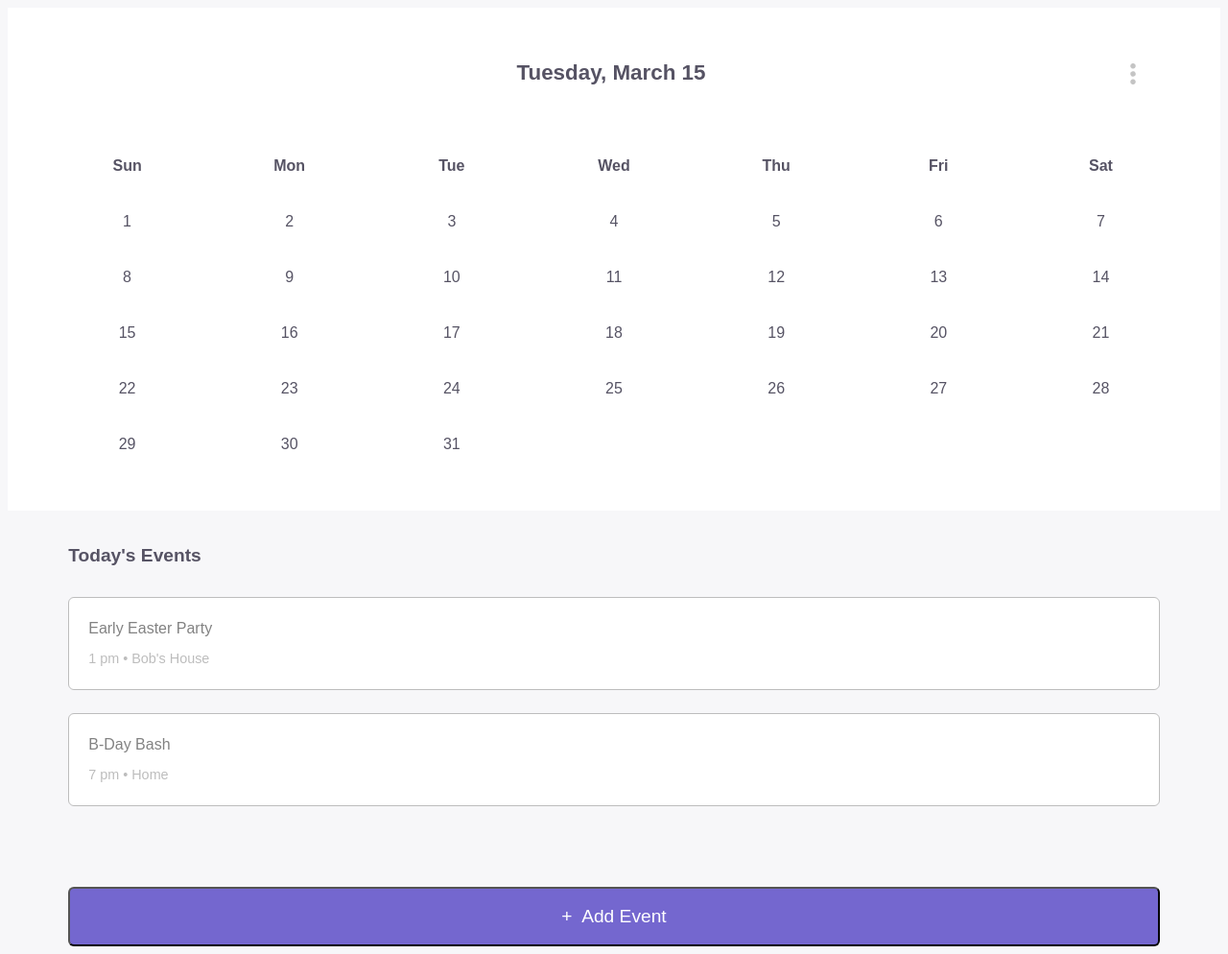
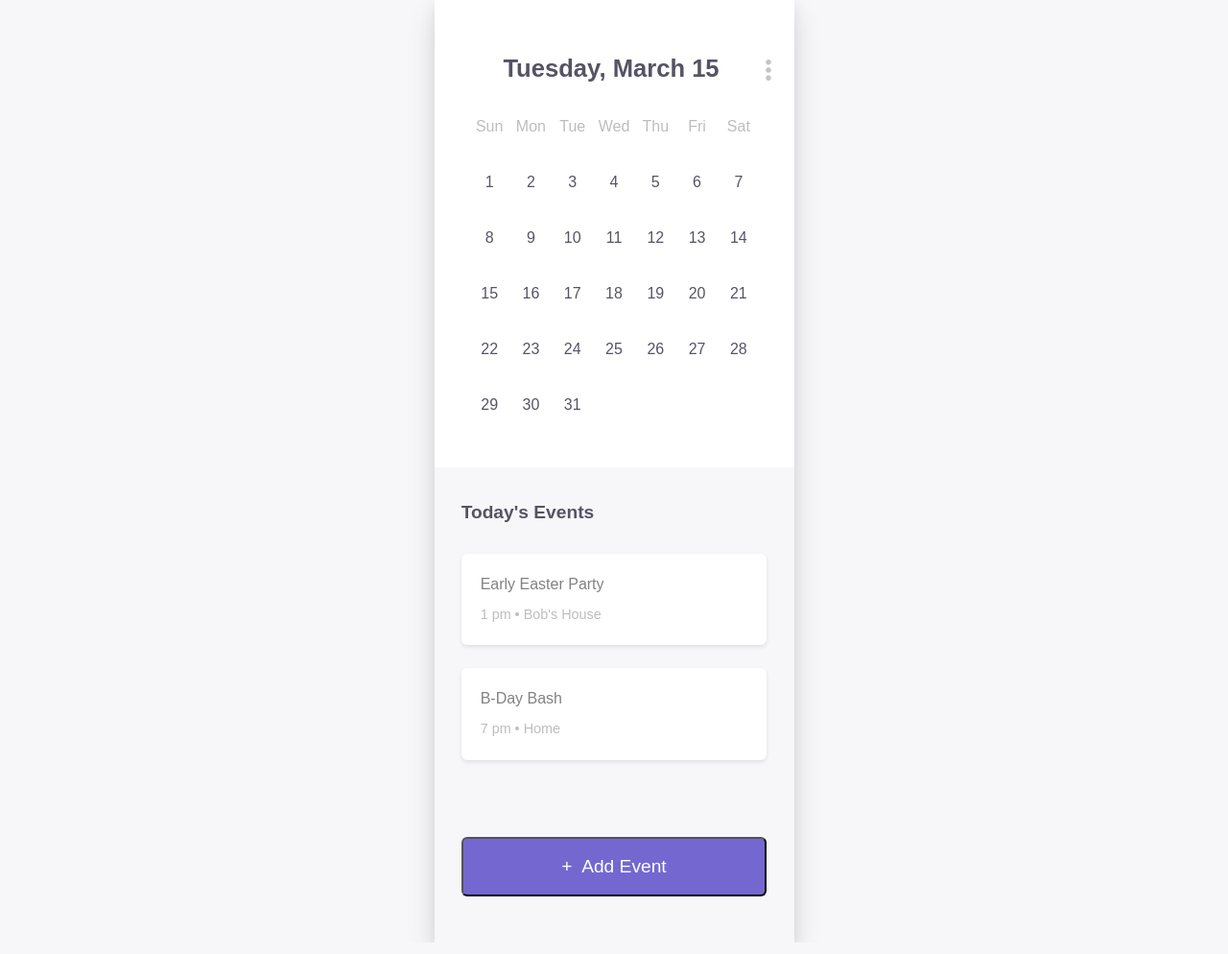
Before and after one commit to nmcalendar/nmcalendar.github.io, a plain HTML site: page index.html in a window 1280 px wide. Shown: the whole page at 96% size. Drawn offline with Linux system fonts and the light colour scheme.

Commit message:
Updated HTML and CSS on main screen

```diff
--- a/css/main.css
+++ b/css/main.css
@@ -1,21 +1,22 @@
-/* WRAPPER */
 
+/* BODY STYLING */
 
-.wrapper {
+body {
+    font: 1em avenir, sans-serif;
+    background-color: #F7F7F9;
+    color: #565364;
+    max-width: 375px;
     margin: 0 auto;
-    width: 90%;
+            box-shadow: 0 15px 30px 0 rgba(0,0,0,0.11),
+                        0 5px 15px 0 rgba(0,0,0,0.08);
+    overflow: hidden;
 }
 
 
 /* TEXT STYLING */
 
-body {
-    font: 1em avenir, sans-serif;
-    background-color: #F7F7F9;
-    color: #565364;
-}
 h1 {
-    font: 1.4em avenir, sans-serif;
+    font: 1.6em avenir, sans-serif;
     font-weight: 900;
     text-align: center;
 }
@@ -39,9 +40,12 @@ li {
     padding: 20px 0 20px 0;
 }
 .sun, .mon, .tue, .wed, .thu, .fri, .sat {
-    font-weight: 600;
+    font-weight: 400;
+    color: #BDBDBD;
 }
-
+a {
+    text-decoration: none;s
+}
 
 
 /* HEADER SETUP */
@@ -61,8 +65,8 @@ li {
 .menu {
     grid-column: 6;
     grid-row: 1;
-    text-align: center;
-    padding-top: 18px;
+    text-align: left;
+    padding-top: 22px;
 }
 
 
@@ -74,8 +78,16 @@ li {
     grid-auto-rows: auto;
     background-color: #fff;
     max-width: 100%;
-    padding: 40px;
+    padding: 0px 36px 36px 36px;
     margin: 0;
+}
+
+
+/* EVENT WRAPPER */
+
+.eventWrapper {
+    margin: 0 auto;
+    width: 85%;
 }
 
 
@@ -88,10 +100,14 @@ li {
 .event-item {
     padding: 10px 0px 10px 20px;
     background-color: #fff;
-    border: 1px solid #BDBDBD;
+    box-shadow: 0 2px 4px 0 rgba(0,0,0,0.10);
     border-radius: 6px;
     margin-bottom: 24px;
+    transition: all .2s;
 }
+.event-item:hover {
+    box-shadow: 0 4px 8px 0 rgba(0,0,0,0.12),
+    0 2px 4px 0 rgba(0,0,0,0.08);}
 
 
 /* BUTTON SETUP */
@@ -105,6 +121,11 @@ li {
     font: 1.2em avenir, sans-serif;
     background-color: #7467CF;
     width: 100%;
-    margin-top: 40px;
+    margin: 36px 0 48px 0;
     border-radius: 6px;
+    transition: all .2s;
 }
+
+.eventButton:hover {
+    background-color: rgb(136, 122, 230);
+}
--- a/index.html
+++ b/index.html
@@ -12,9 +12,12 @@
   <body>
     <header id="date-and-menu">
       <h1 class="date">Tuesday, March 15</h1>
-      <div class="menu"><img src="img/hamburger-menu.png" alt="Hamburger Menu"></div>
+      <div class="menu"> <a href="#"><img src="img/hamburger-menu.png" alt="Hamburger Menu"></a></div>
     </header>
 
+
+            <!-- CALENDAR -->
+    <div class="calDiv">
       <ul class="calendar">
 
             <!-- Days of the Week -->
@@ -60,24 +63,35 @@
             <li class="day">31</li>
 
       </ul>
+    </div>
 
-  <div class="wrapper">
+  <div class="shadowBox"></div>
+
+            <!-- Event Wrapper -->
+  <div class="eventWrapper">
+
+            <!-- Events Section -->
   <section class="events">
     <h2>Today's Events</h2>
+
+    <a class="eventLink" href="#">
       <div class="event-item">
         <h3>Early Easter Party</h3>
         <p>1 pm  •  Bob's House</p>
       </div>
+    </a>
+    <a class="eventLink" href="#">
       <div class="event-item">
         <h3>B-Day Bash</h3>
         <p>7 pm  •  Home</p>
       </div>
+    </a>
+
   </section>
 
-
+            <!-- Add Event Button -->
   <form class="addEvent" id="addEvent">
     <input type="submit" class="eventButton" value="+  Add Event">
-
   </form>
 
 
```
Lines whose indentation alone changed are shown as unchanged.
